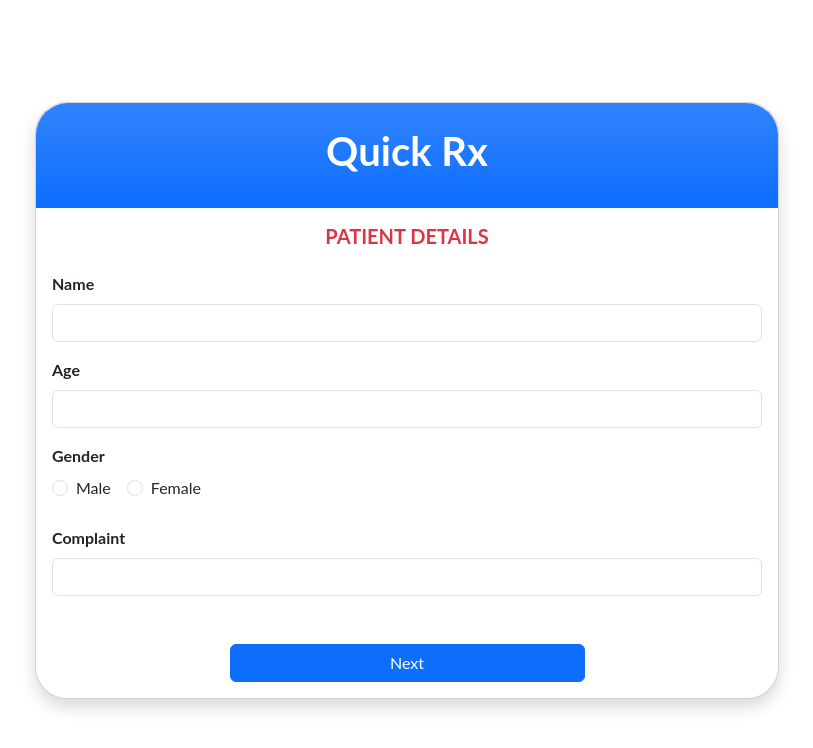
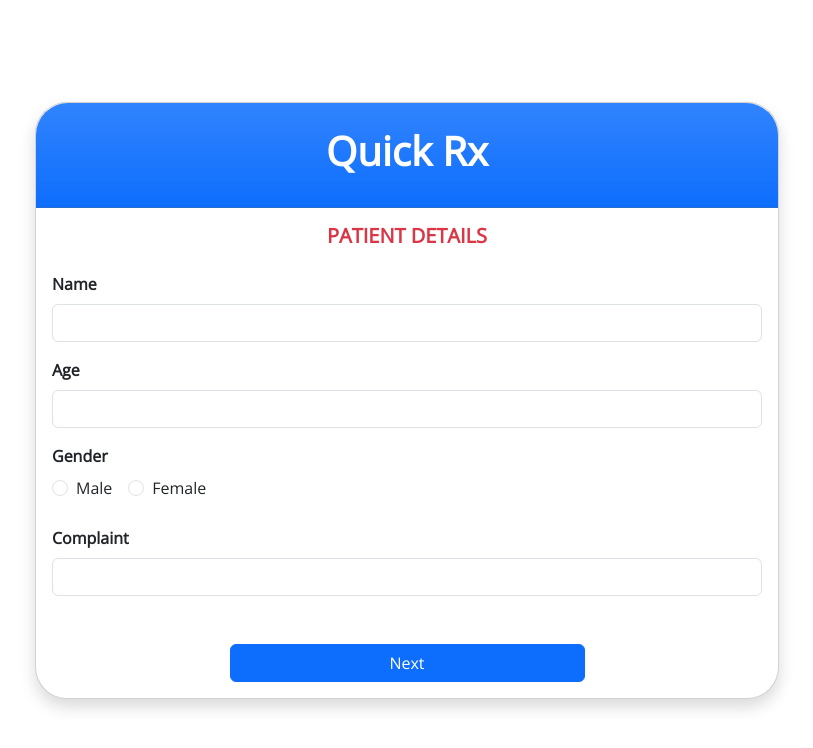
Before and after one commit to 90427/Quick-Rx, a plain HTML site: page index.html in a window 1280 px wide. Shown: the whole page, without its empty margins (233-1046 px from the left). Drawn offline with nearby package versions, Linux system fonts and the light colour scheme.

Commit message:
Update index.html

```diff
--- a/index.html
+++ b/index.html
@@ -12,7 +12,7 @@
     <link rel="stylesheet" href="https://cdnjs.cloudflare.com/ajax/libs/font-awesome/6.7.2/css/all.min.css">
     <style>
         body{
-            font-family: Lato;
+            font-family: Open Sans;
         }
         /* Hide buttons with the class 'no-print' when printing */
         @media print {
```
